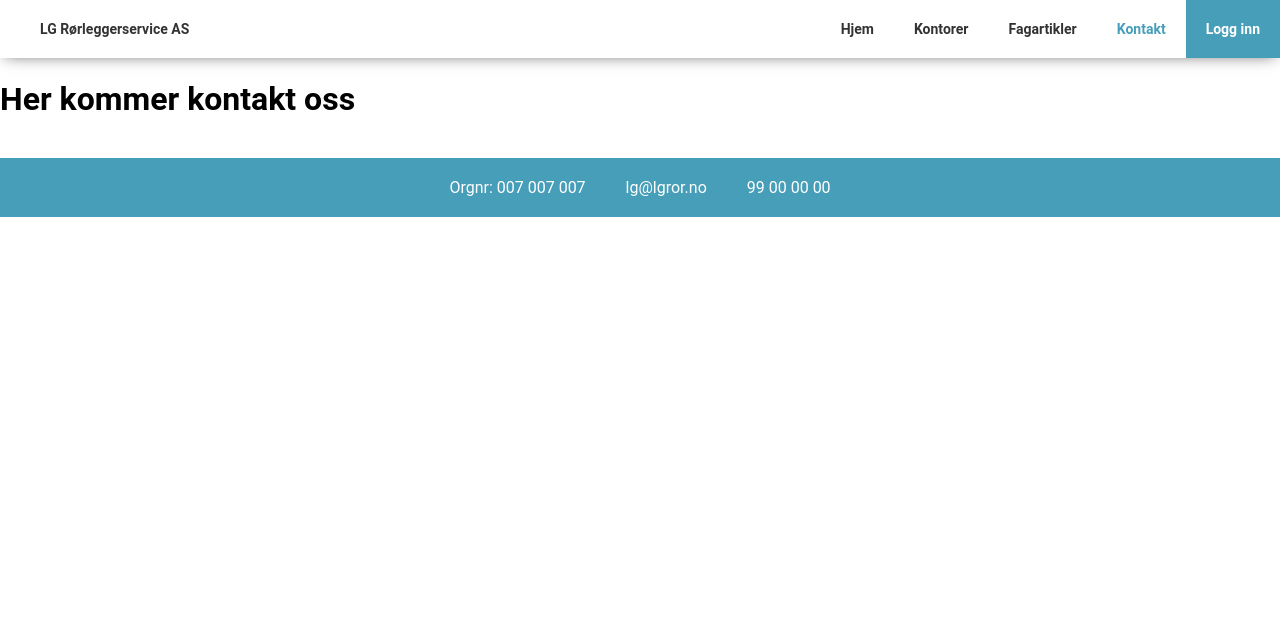
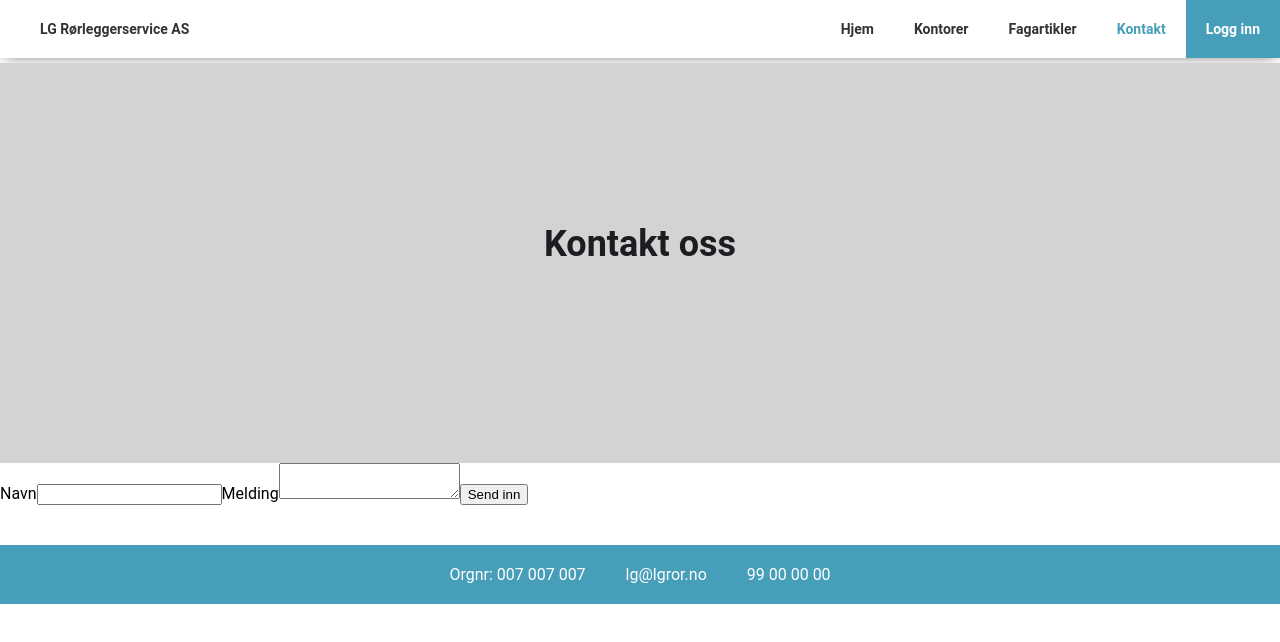
Before and after one commit to Aricin86/eksamen, a React app in the folder client/: page /kontakt-oss in a window 1280 px wide. Shown: the top 642 px of the page. Built offline with nearby package versions, Linux system fonts and the light colour scheme.

Commit message:
Simple contact form

```diff
--- /dev/null
+++ b/client/src/components/ContactForm.jsx
@@ -0,0 +1,39 @@
+import React from 'react';
+import styled from 'styled-components';
+
+const Banner = styled.header`
+  grid-row: 1;
+  grid-column: 1 / 4;
+  color: #1c1c21;
+  background-color: lightgray;
+  height: 400px;
+
+  h1 {
+    text-align: center;
+    padding: 160px;
+    margin: 0;
+    font-size: 36px;
+  }
+`;
+
+const ContactForm = () => (
+  <>
+    <Banner>
+      <h1>Kontakt oss</h1>
+    </Banner>
+    <form>
+      <label htmlFor="name">
+        Navn
+        <input name="name" id="name" />
+      </label>
+
+      <label htmlFor="message">
+        Melding
+        <textarea id="message" />
+      </label>
+      <button type="submit">Send inn</button>
+    </form>
+  </>
+);
+
+export default ContactForm;
--- a/client/src/pages/Contact.jsx
+++ b/client/src/pages/Contact.jsx
@@ -1,6 +1,6 @@
 import React from 'react';
-import ContactForm from '../components/LoginForm'; // ! Må endres
+import ContactForm from '../components/ContactForm';
 
-const Contact = () => <h1>Her kommer kontakt oss</h1>;
+const Contact = () => <ContactForm />;
 
 export default Contact;
```
